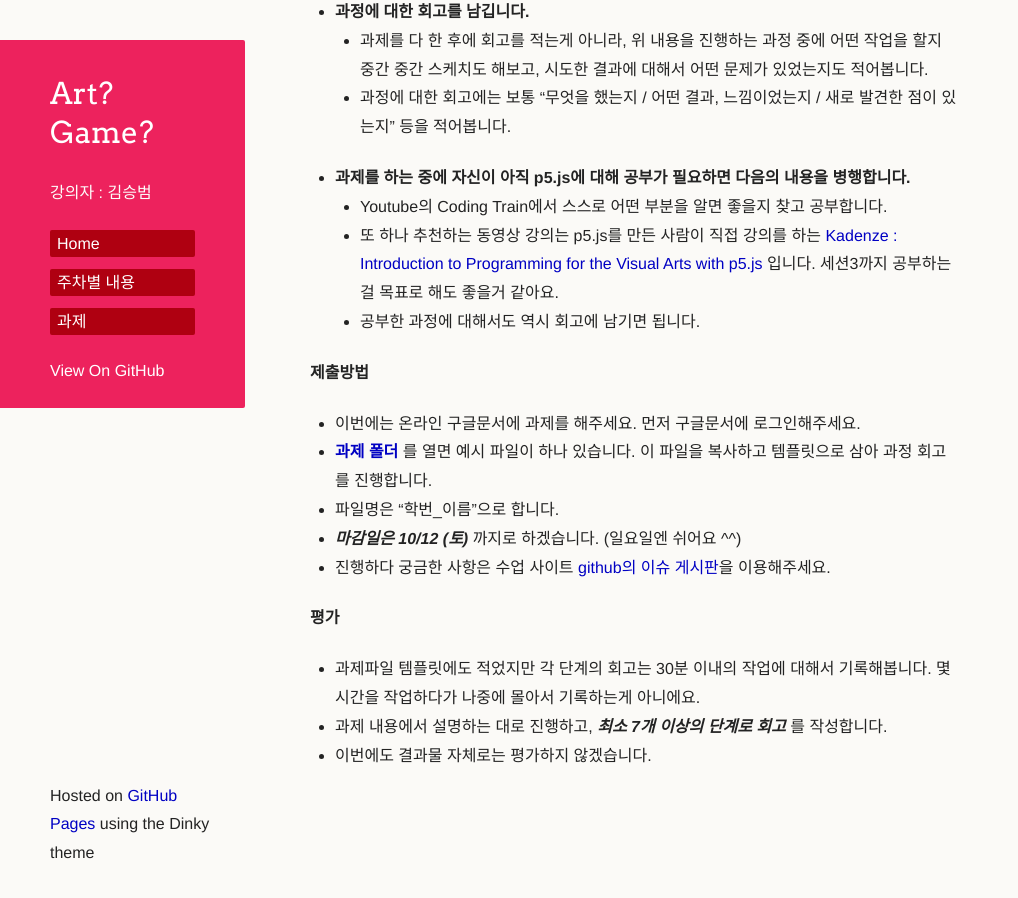
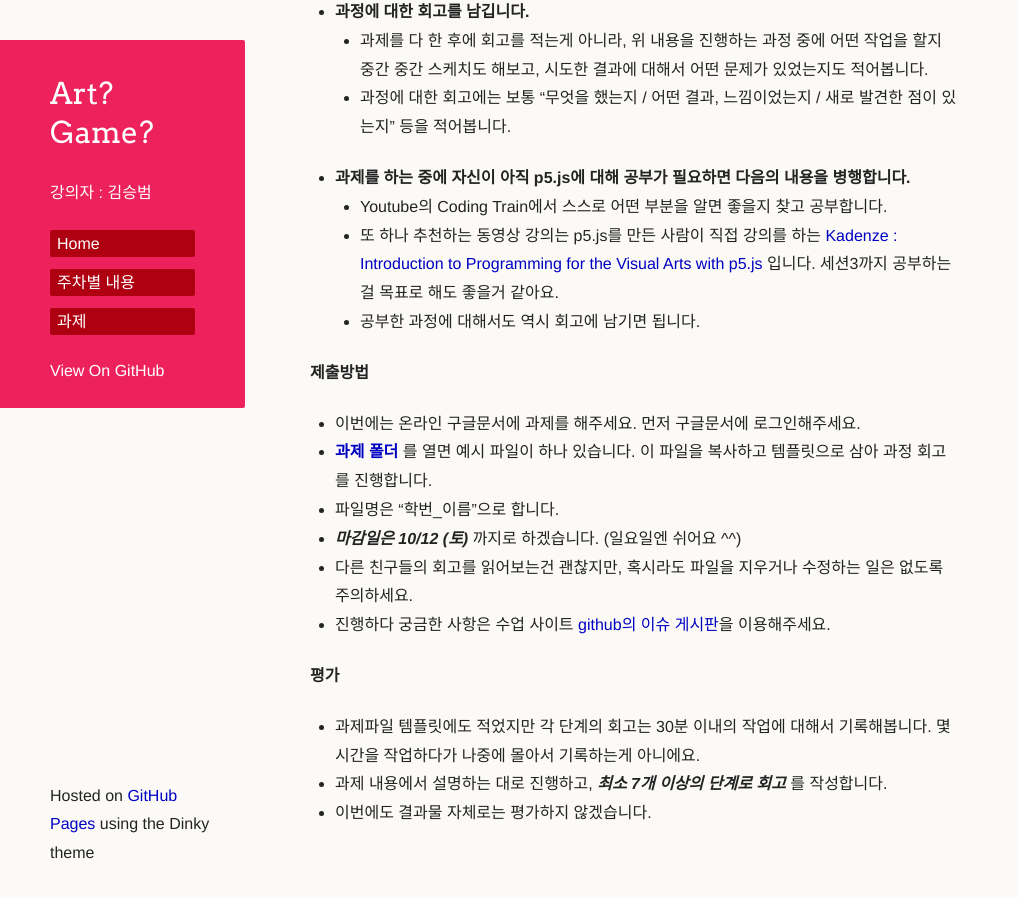
Before and after one commit to picxenk/SIA2019ArtGame, a Jekyll site: the page built from homework.md, in a window 1280 px wide and 900 px high, scrolled down 2220 px. Shown: the whole window, without its empty margins (0-1018 px from the left). Built offline with Jekyll 4.4.1, drawn with Linux system fonts in a browser that asks for light colours; our own code applies the rules of GitHub Pages for plain Markdown files; a script that is not in the unit is left out; the repository's description, which GitHub fills in, is left out.

Commit message:
Update homework.md

```diff
--- a/homework.md
+++ b/homework.md
@@ -68,6 +68,7 @@
  * **[과제 폴더](https://drive.google.com/drive/folders/1mpnglmL9HTCzJWQABKuO6EpvBTRtCqk2)** 를 열면 예시 파일이 하나 있습니다. 이 파일을 복사하고 템플릿으로 삼아 과정 회고를 진행합니다.
  * 파일명은 "학번_이름"으로 합니다.
  * ***마감일은 10/12 (토)*** 까지로 하겠습니다. (일요일엔 쉬어요 ^^)
+ * 다른 친구들의 회고를 읽어보는건 괜찮지만, 혹시라도 파일을 지우거나 수정하는 일은 없도록 주의하세요.
  * 진행하다 궁금한 사항은 수업 사이트 [github의 이슈 게시판](https://github.com/picxenk/SIA2019ArtGame/issues)을 이용해주세요.
 
 **평가**
```
